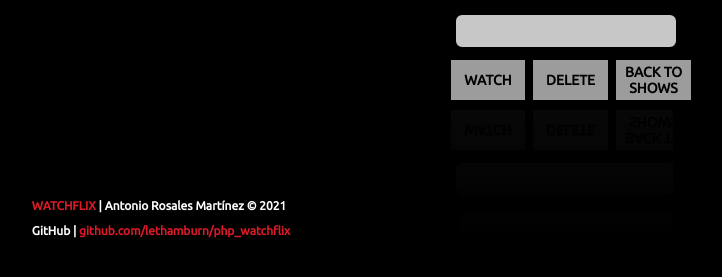
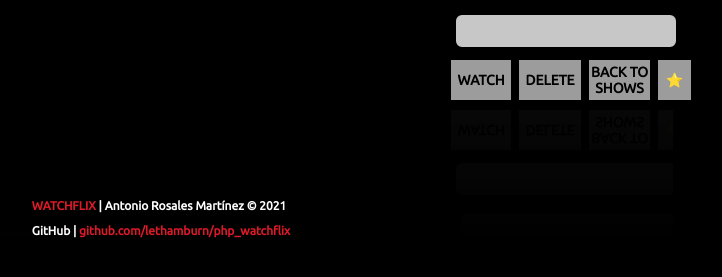
Before and after one commit to lethamburn/php_watchflix, a Symfony app: template templates/Shows/show.html.twig in a window 1280 px wide. Shown: the part 502-779 px from the top of the page, without its empty margins (479-1201 px from the left). Run offline with Twig, Linux system fonts and the light colour scheme; the template is opened without the code that fills it, so the values that code supplies are empty; some libraries are stand-ins or nearby versions.

Commit message:
FEAT fav button

```diff
--- a/templates/Movies/movie.html.twig
+++ b/templates/Movies/movie.html.twig
@@ -11,7 +11,8 @@
 				<div class="detail-container-column">
 					<div class="detail">
 						<h3>Duration:
-							{{movie.duration}} minutes
+							{{movie.duration}}
+							minutes
 						</h3>
 					</div>
 					<div class="detail-description">
@@ -22,6 +23,7 @@
 						<a target="_blank" class="submit btn" href="{{movie.link}}">Watch</a>
 						<a class="submit btn" href="{{path('deletePageMovie', {id:movie.id})}}">Delete</a>
 						<a class="submit btn" href="{{path('movies')}}">Back to Movies</a>
+						<a class="submit btn">⭐</a>
 					</div>
 				</div>
 			</div>
--- a/templates/Shows/show.html.twig
+++ b/templates/Shows/show.html.twig
@@ -27,6 +27,7 @@
 						<a target="_blank" class="submit btn" href="{{serie.link}}">Watch</a>
 						<a class="submit btn" href="{{path('deletePage', {id:serie.id})}}">Delete</a>
 						<a class="submit btn" href="{{path('shows')}}">Back to Shows</a>
+						<a class="submit btn" href="{{path('movies')}}">⭐</a>
 					</div>
 				</div>
 			</div>
```
